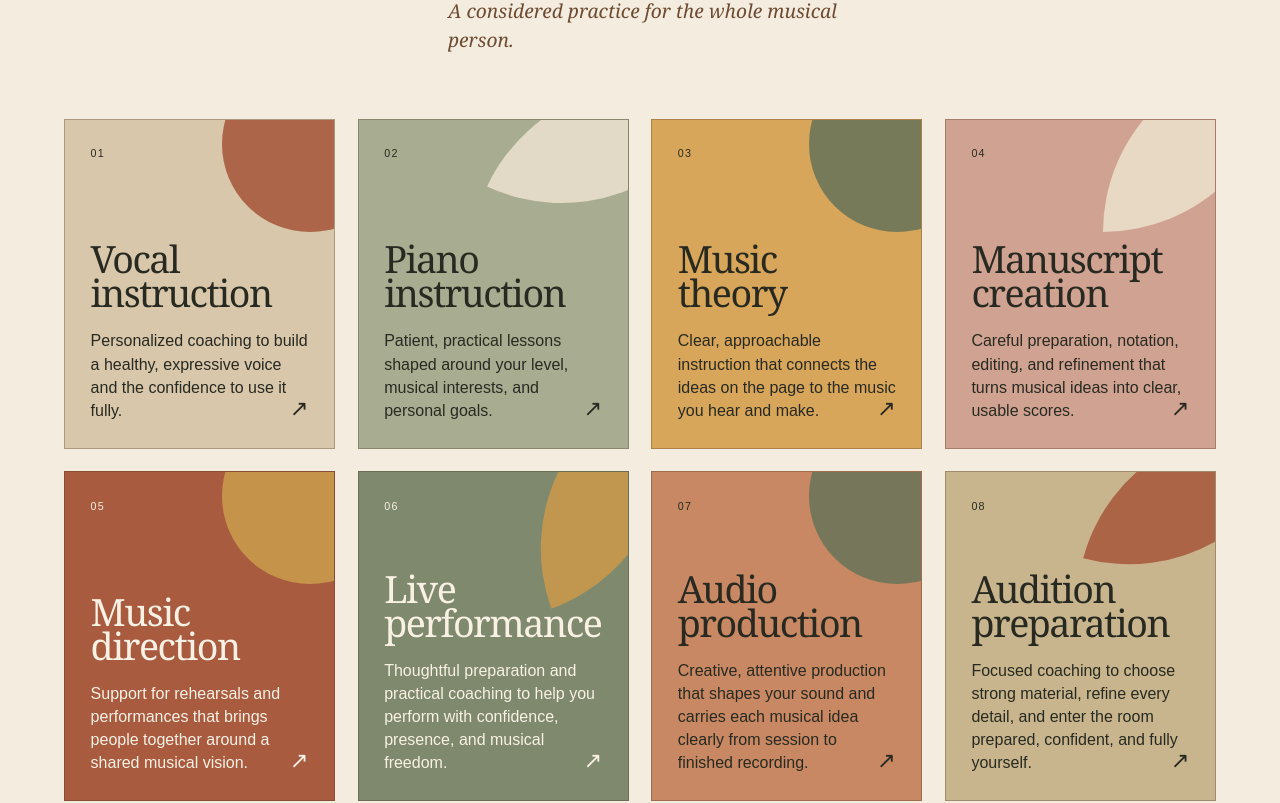
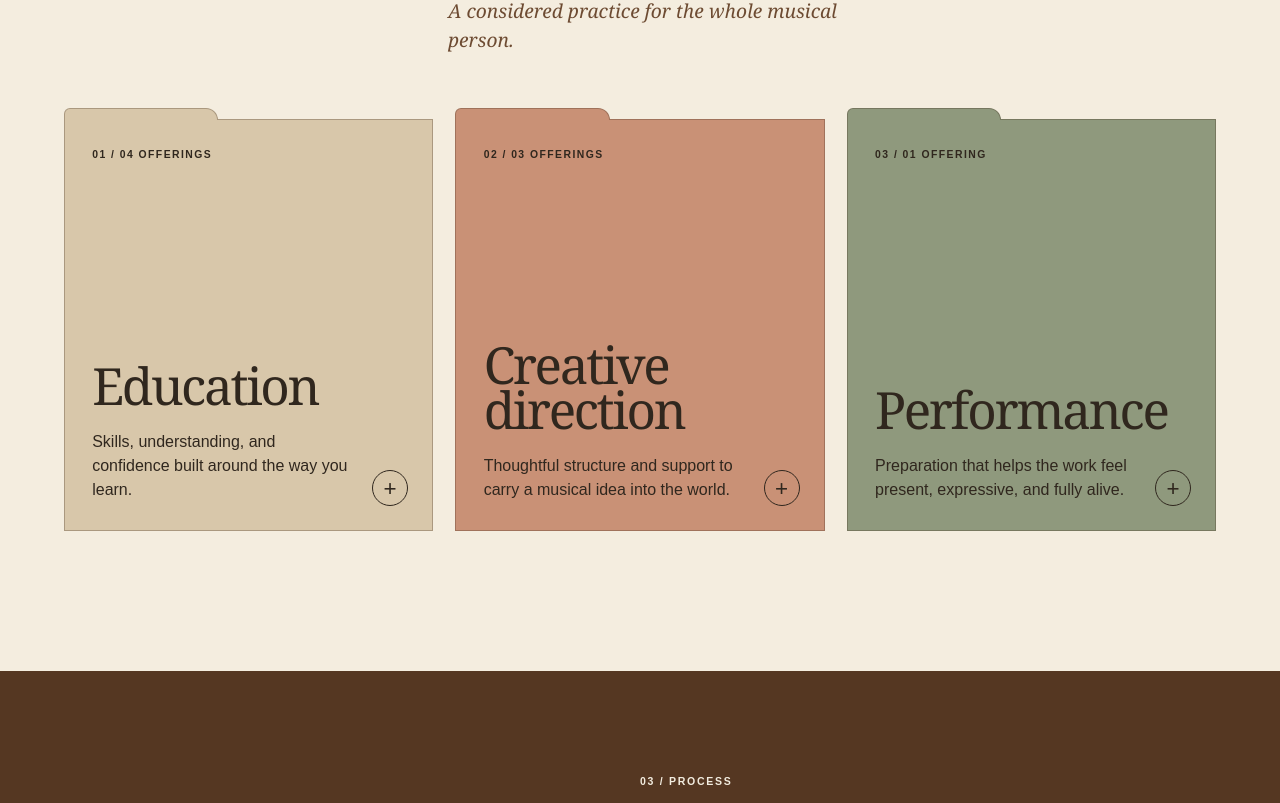
Before and after one commit to mertzhands/mertzhands-dot-com-website, a Next.js app: page / in a window 1280 px wide. Shown: the part 2540-3343 px from the top of the page. Built offline with nearby package versions, Linux system fonts and the light colour scheme.

Commit message:
Group Practice offerings into expandable categories

```diff
--- a/app/globals.css
+++ b/app/globals.css
@@ -412,6 +412,157 @@ header {
   z-index: 1;
 }
 
+.category-grid {
+  display: grid;
+  grid-template-columns: repeat(3, minmax(0, 1fr));
+  align-items: start;
+  gap: 1.4rem;
+}
+
+.category-card {
+  position: relative;
+  border: 1px solid rgba(63, 43, 29, .3);
+  background: #d8c7aa;
+  color: #30271e;
+}
+
+.category-card::before {
+  content: "";
+  position: absolute;
+  width: 42%;
+  height: 12px;
+  left: -1px;
+  top: -12px;
+  border: 1px solid rgba(63, 43, 29, .3);
+  border-bottom: 0;
+  border-radius: 10px 20px 0 0;
+  background: inherit;
+}
+
+.category-card.creative-direction { background: #c99176; }
+.category-card.performance { background: #8f997d; }
+
+.category-card summary {
+  position: relative;
+  min-height: 410px;
+  padding: 1.7rem;
+  display: flex;
+  flex-direction: column;
+  cursor: pointer;
+  list-style: none;
+  transition: transform .25s ease, box-shadow .25s ease;
+}
+
+.category-card summary::-webkit-details-marker { display: none; }
+.category-card summary::marker { content: ""; }
+.category-card summary:hover {
+  transform: translateY(-5px);
+  box-shadow: 0 18px 32px rgba(72, 47, 28, .14);
+}
+.category-card summary:focus-visible {
+  outline: 3px solid var(--clay);
+  outline-offset: 5px;
+}
+
+.category-number {
+  font-size: .65rem;
+  font-weight: 700;
+  letter-spacing: .14em;
+  text-transform: uppercase;
+}
+
+.category-title {
+  margin: auto 0 1.4rem;
+  max-width: 90%;
+  font-family: Georgia, "Times New Roman", serif;
+  font-size: clamp(2.8rem, 4vw, 5rem);
+  line-height: .88;
+  letter-spacing: -.045em;
+}
+
+.category-description {
+  max-width: 25rem;
+  padding-right: 3rem;
+  line-height: 1.5;
+}
+
+.category-toggle {
+  position: absolute;
+  right: 1.5rem;
+  bottom: 1.45rem;
+  width: 36px;
+  height: 36px;
+  display: grid;
+  place-items: center;
+  border: 1px solid currentColor;
+  border-radius: 50%;
+  font-size: 1.4rem;
+  transition: transform .3s ease, background .3s ease, color .3s ease;
+}
+
+.category-card[open] .category-toggle {
+  transform: rotate(45deg);
+  background: var(--ink);
+  color: var(--paper);
+}
+
+.category-contents {
+  padding: 0 1.7rem 1.7rem;
+  animation: category-reveal .3s ease both;
+}
+
+.category-offering {
+  position: relative;
+  display: grid;
+  grid-template-columns: 2rem minmax(0, 1fr) auto;
+  column-gap: .7rem;
+  padding: 1.25rem 2.5rem 1.25rem 0;
+  border-top: 1px solid currentColor;
+  color: inherit;
+  text-decoration: none;
+}
+
+.category-offering > span {
+  grid-row: 1 / span 2;
+  padding-top: .28rem;
+  font-size: .62rem;
+  letter-spacing: .12em;
+}
+
+.category-offering h3 {
+  margin: 0;
+  font-family: Georgia, "Times New Roman", serif;
+  font-size: 1.65rem;
+  font-weight: 400;
+  line-height: 1;
+}
+
+.category-offering p {
+  grid-column: 2 / 4;
+  margin: .75rem 0 0;
+  line-height: 1.45;
+}
+
+.category-offering i {
+  position: absolute;
+  top: 1.15rem;
+  right: .15rem;
+  font-style: normal;
+  transition: transform .2s ease;
+}
+
+.category-offering:hover i,
+.category-offering:focus-visible i { transform: translate(3px, -3px); }
+.category-offering:focus-visible {
+  outline: 2px solid currentColor;
+  outline-offset: 3px;
+}
+
+@keyframes category-reveal {
+  from { opacity: 0; transform: translateY(-8px); }
+  to { opacity: 1; transform: translateY(0); }
+}
+
 .process {
   background: #553722;
   min-height: 850px;
@@ -507,6 +658,20 @@ header {
 :root[data-theme="dark"] .offerings .production { background: #674432; }
 :root[data-theme="dark"] .offerings .audition { background: #5a4d39; }
 :root[data-theme="dark"] .offerings a::before { opacity: .55; }
+:root[data-theme="dark"] .category-card {
+  color: #f2e8d7;
+  border-color: rgba(241, 231, 213, .22);
+  background: #4e4437;
+}
+:root[data-theme="dark"] .category-card::before {
+  border-color: rgba(241, 231, 213, .22);
+}
+:root[data-theme="dark"] .category-card.creative-direction { background: #633f34; }
+:root[data-theme="dark"] .category-card.performance { background: #3f493b; }
+:root[data-theme="dark"] .category-card[open] .category-toggle {
+  color: #251f19;
+  background: #f2e8d7;
+}
 :root[data-theme="dark"] .process {
   background: #302319;
   color: #f3eadb;
@@ -578,6 +743,14 @@ header {
     min-height: 290px;
   }
 
+  .category-grid {
+    grid-template-columns: 1fr;
+    gap: 2rem;
+  }
+
+  .category-card summary { min-height: 330px; }
+  .category-title { font-size: clamp(3rem, 14vw, 4.6rem); }
+
   .header-actions { gap: .65rem; }
   .note-link { font-size: .62rem; }
   .theme-toggle-sun,
--- a/app/page.tsx
+++ b/app/page.tsx
@@ -66,31 +66,63 @@ export default function Home() {
           <h2>Ways we can help<br />you move forward</h2>
         </div>
         <p className="catalogue-note">A considered practice for the whole musical person.</p>
-        <div className="offerings">
-          <a className="vocal" href="mailto:hello@mertzhands.com?subject=Vocal%20instruction">
+        <div className="category-grid">
+          <details className="category-card education">
+            <summary>
+              <span className="category-number">01 / 04 offerings</span>
+              <span className="category-title">Education</span>
+              <span className="category-description">Skills, understanding, and confidence built around the way you learn.</span>
+              <span className="category-toggle" aria-hidden="true">+</span>
+            </summary>
+            <div className="category-contents">
+              <a className="category-offering" href="mailto:hello@mertzhands.com?subject=Vocal%20instruction">
                 <span>01</span><h3>Vocal instruction</h3><p>Personalized coaching to build a healthy, expressive voice and the confidence to use it fully.</p><i>↗</i>
               </a>
-          <a className="piano" href="mailto:hello@mertzhands.com?subject=Piano%20instruction">
+              <a className="category-offering" href="mailto:hello@mertzhands.com?subject=Piano%20instruction">
                 <span>02</span><h3>Piano instruction</h3><p>Patient, practical lessons shaped around your level, musical interests, and personal goals.</p><i>↗</i>
               </a>
-          <a className="theory" href="mailto:hello@mertzhands.com?subject=Music%20theory">
-            <span>03</span><h3>Music<br />theory</h3><p>Clear, approachable instruction that connects the ideas on the page to the music you hear and make.</p><i>↗</i>
+              <a className="category-offering" href="mailto:hello@mertzhands.com?subject=Music%20theory">
+                <span>03</span><h3>Music theory</h3><p>Clear, approachable instruction that connects the ideas on the page to the music you hear and make.</p><i>↗</i>
               </a>
-          <a className="manuscript" href="mailto:hello@mertzhands.com?subject=Manuscript%20creation">
-            <span>04</span><h3>Manuscript creation</h3><p>Careful preparation, notation, editing, and refinement that turns musical ideas into clear, usable scores.</p><i>↗</i>
+              <a className="category-offering" href="mailto:hello@mertzhands.com?subject=Audition%20preparation">
+                <span>04</span><h3>Audition preparation</h3><p>Focused coaching to choose strong material, refine every detail, and enter the room prepared, confident, and fully yourself.</p><i>↗</i>
               </a>
-          <a className="direction" href="mailto:hello@mertzhands.com?subject=Music%20direction">
-            <span>05</span><h3>Music direction</h3><p>Support for rehearsals and performances that brings people together around a shared musical vision.</p><i>↗</i>
+            </div>
+          </details>
+
+          <details className="category-card creative-direction">
+            <summary>
+              <span className="category-number">02 / 03 offerings</span>
+              <span className="category-title">Creative direction</span>
+              <span className="category-description">Thoughtful structure and support to carry a musical idea into the world.</span>
+              <span className="category-toggle" aria-hidden="true">+</span>
+            </summary>
+            <div className="category-contents">
+              <a className="category-offering" href="mailto:hello@mertzhands.com?subject=Manuscript%20creation">
+                <span>01</span><h3>Manuscript creation</h3><p>Careful preparation, notation, editing, and refinement that turns musical ideas into clear, usable scores.</p><i>↗</i>
               </a>
-          <a className="performance" href="mailto:hello@mertzhands.com?subject=Live%20performance">
-            <span>06</span><h3>Live performance</h3><p>Thoughtful preparation and practical coaching to help you perform with confidence, presence, and musical freedom.</p><i>↗</i>
+              <a className="category-offering" href="mailto:hello@mertzhands.com?subject=Music%20direction">
+                <span>02</span><h3>Music direction</h3><p>Support for rehearsals and performances that brings people together around a shared musical vision.</p><i>↗</i>
               </a>
-          <a className="production" href="mailto:hello@mertzhands.com?subject=Audio%20production">
-            <span>07</span><h3>Audio production</h3><p>Creative, attentive production that shapes your sound and carries each musical idea clearly from session to finished recording.</p><i>↗</i>
+              <a className="category-offering" href="mailto:hello@mertzhands.com?subject=Audio%20production">
+                <span>03</span><h3>Audio production</h3><p>Creative, attentive production that shapes your sound and carries each musical idea clearly from session to finished recording.</p><i>↗</i>
               </a>
-          <a className="audition" href="mailto:hello@mertzhands.com?subject=Audition%20preparation">
-            <span>08</span><h3>Audition preparation</h3><p>Focused coaching to choose strong material, refine every detail, and enter the room prepared, confident, and fully yourself.</p><i>↗</i>
+            </div>
+          </details>
+
+          <details className="category-card performance">
+            <summary>
+              <span className="category-number">03 / 01 offering</span>
+              <span className="category-title">Performance</span>
+              <span className="category-description">Preparation that helps the work feel present, expressive, and fully alive.</span>
+              <span className="category-toggle" aria-hidden="true">+</span>
+            </summary>
+            <div className="category-contents">
+              <a className="category-offering" href="mailto:hello@mertzhands.com?subject=Live%20performance">
+                <span>01</span><h3>Live performance</h3><p>Thoughtful preparation and practical coaching to help you perform with confidence, presence, and musical freedom.</p><i>↗</i>
               </a>
+            </div>
+          </details>
         </div>
       </section>
 
```
Lines whose indentation alone changed are shown as unchanged.
